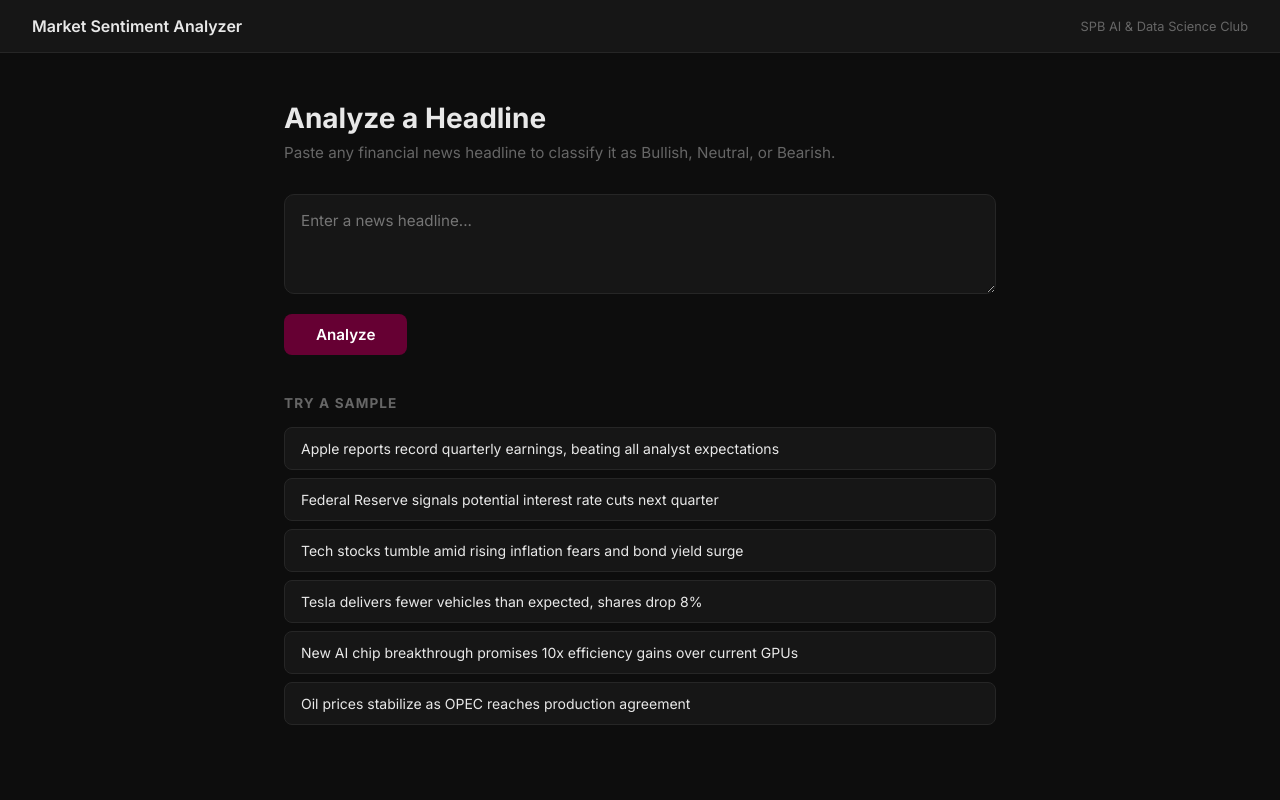
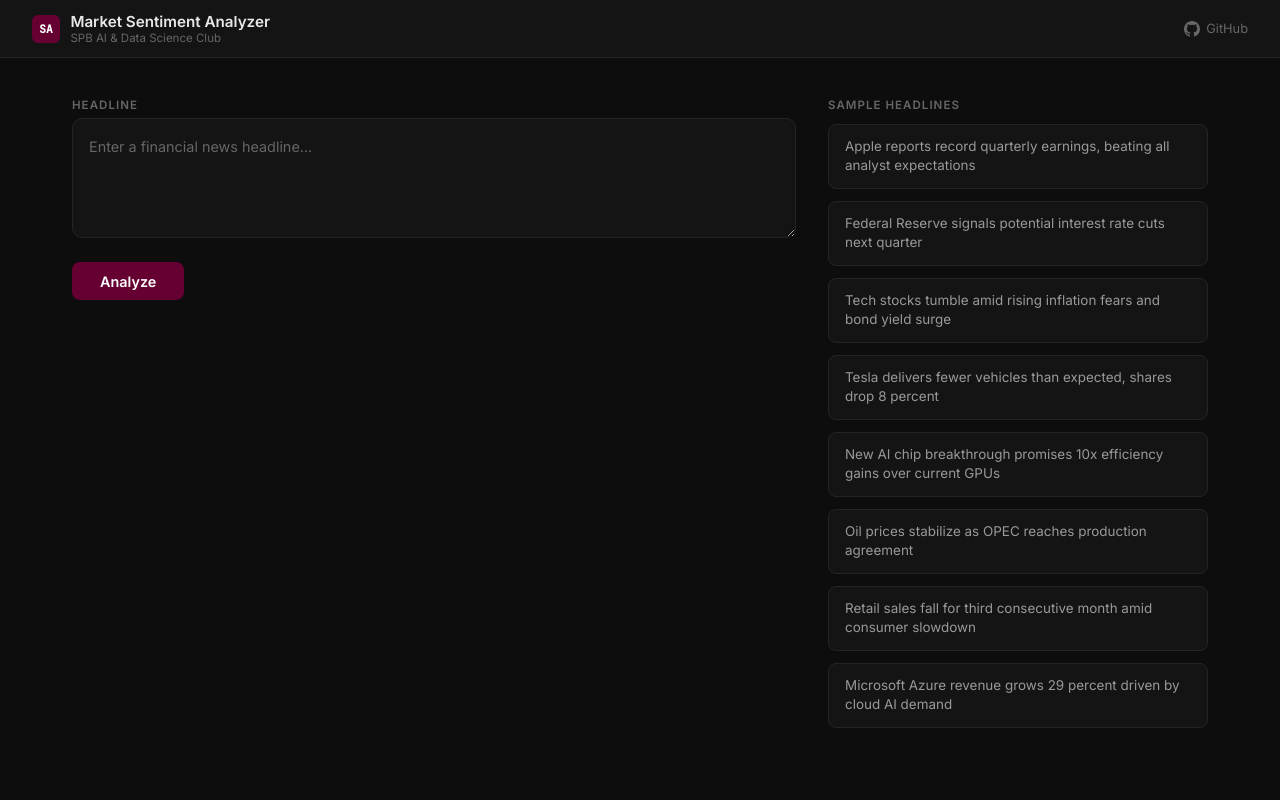
Before and after one commit to SPB-AI-Data-Science-Club/sentiment-analyzer, a Flask app: page / in a window 1280 px wide. Run offline with Flask 3, Linux system fonts and the light colour scheme.

Commit message:
Complete financial sentiment analyzer with DistilRoBERTa and score bar UI

```diff
--- a/app.py
+++ b/app.py
@@ -1,12 +1,8 @@
-"""
-Market Sentiment Analyzer
-Classify news headlines as Bullish / Neutral / Bearish using NLP.
-"""
+import os
 from flask import Flask, render_template, request, jsonify
 
 app = Flask(__name__)
 
-# Lazy-load model on first request
 _pipeline = None
 
 def get_pipeline():
@@ -22,18 +18,20 @@ def get_pipeline():
 
 
 LABEL_MAP = {
-    "positive": ("Bullish",  "#4ade80", "📈"),
-    "neutral":  ("Neutral",  "#fbbf24", "➡️"),
-    "negative": ("Bearish",  "#f87171", "📉"),
+    "positive": ("Bullish",  "#4ade80"),
+    "neutral":  ("Neutral",  "#fbbf24"),
+    "negative": ("Bearish",  "#f87171"),
 }
 
 SAMPLE_HEADLINES = [
     "Apple reports record quarterly earnings, beating all analyst expectations",
     "Federal Reserve signals potential interest rate cuts next quarter",
     "Tech stocks tumble amid rising inflation fears and bond yield surge",
-    "Tesla delivers fewer vehicles than expected, shares drop 8%",
+    "Tesla delivers fewer vehicles than expected, shares drop 8 percent",
     "New AI chip breakthrough promises 10x efficiency gains over current GPUs",
     "Oil prices stabilize as OPEC reaches production agreement",
+    "Retail sales fall for third consecutive month amid consumer slowdown",
+    "Microsoft Azure revenue grows 29 percent driven by cloud AI demand",
 ]
 
 
@@ -45,28 +43,32 @@ def index():
 @app.route("/api/analyze", methods=["POST"])
 def analyze():
     data = request.get_json(force=True)
-    text = data.get("text", "").strip()
+    text = (data.get("text") or "").strip()
     if not text:
         return jsonify({"error": "No text provided"}), 400
+    if len(text) > 1000:
+        return jsonify({"error": "Text too long (max 1000 characters)"}), 400
 
-    nlp = get_pipeline()
-    results = nlp(text[:512])[0]  # truncate to model max
+    try:
+        nlp     = get_pipeline()
+        results = nlp(text[:512])[0]
+    except Exception as e:
+        return jsonify({"error": f"Model error: {e}"}), 500
 
-    scores = {r["label"].lower(): r["score"] for r in results}
-    top_label = max(scores, key=scores.get)
-    label, color, icon = LABEL_MAP.get(top_label, ("Neutral", "#fbbf24", "➡️"))
+    scores = {r["label"].lower(): round(r["score"] * 100, 1) for r in results}
+    top    = max(scores, key=scores.get)
+    label, color = LABEL_MAP.get(top, ("Neutral", "#fbbf24"))
 
     return jsonify({
-        "label":    label,
-        "icon":     icon,
-        "color":    color,
+        "label": label,
+        "color": color,
         "scores": {
-            "bullish": round(scores.get("positive", 0) * 100, 1),
-            "neutral":  round(scores.get("neutral", 0) * 100, 1),
-            "bearish":  round(scores.get("negative", 0) * 100, 1),
+            "Bullish": scores.get("positive", 0),
+            "Neutral":  scores.get("neutral",  0),
+            "Bearish":  scores.get("negative", 0),
         },
     })
 
 
 if __name__ == "__main__":
-    app.run(debug=True, port=5003)
+    app.run(debug=True, host="0.0.0.0", port=5003)
--- /dev/null
+++ b/static/style.css
@@ -0,0 +1,195 @@
+*, *::before, *::after { box-sizing: border-box; margin: 0; padding: 0; }
+
+:root {
+  --burgundy:   #660033;
+  --burgundy-l: #8b0044;
+  --bg:         #0d0d0d;
+  --surface:    #141414;
+  --surface-2:  #1c1c1c;
+  --border:     #242424;
+  --border-l:   #2e2e2e;
+  --text:       #e8e8e8;
+  --muted:      #666;
+  --dim:        #999;
+  --radius:     10px;
+}
+
+body {
+  font-family: 'Inter', sans-serif;
+  background: var(--bg);
+  color: var(--text);
+  min-height: 100vh;
+  display: flex;
+  flex-direction: column;
+  -webkit-font-smoothing: antialiased;
+}
+
+.site-header {
+  background: var(--surface);
+  border-bottom: 1px solid var(--border);
+  padding: 0 2rem;
+  height: 58px;
+  display: flex;
+  align-items: center;
+  justify-content: space-between;
+  flex-shrink: 0;
+}
+
+.header-logo { display: flex; align-items: center; gap: .65rem; }
+
+.logo-mark {
+  width: 28px; height: 28px;
+  border-radius: 6px;
+  background: var(--burgundy);
+  color: #fff;
+  font-size: .7rem;
+  font-weight: 700;
+  display: flex;
+  align-items: center;
+  justify-content: center;
+  font-family: 'JetBrains Mono', monospace;
+}
+
+.header-title { font-size: .95rem; font-weight: 600; }
+.header-sub   { font-size: .72rem; color: var(--muted); }
+
+.header-link {
+  display: flex; align-items: center; gap: .4rem;
+  font-size: .8rem; color: var(--muted); text-decoration: none;
+  transition: color .2s;
+}
+.header-link:hover { color: var(--text); }
+
+/* Main layout */
+.main {
+  flex: 1;
+  display: grid;
+  grid-template-columns: 1fr 380px;
+  gap: 0;
+  max-width: 1200px;
+  width: 100%;
+  margin: 0 auto;
+  padding: 2.5rem 2rem;
+  gap: 2rem;
+  align-items: start;
+}
+
+@media (max-width: 800px) {
+  .main { grid-template-columns: 1fr; }
+}
+
+/* Left: input */
+.input-panel { display: flex; flex-direction: column; gap: 1.25rem; }
+
+.input-label {
+  font-size: .72rem;
+  font-weight: 600;
+  letter-spacing: .09em;
+  text-transform: uppercase;
+  color: var(--muted);
+  margin-bottom: .4rem;
+}
+
+textarea {
+  width: 100%;
+  min-height: 120px;
+  background: var(--surface);
+  border: 1px solid var(--border);
+  border-radius: var(--radius);
+  color: var(--text);
+  font-family: inherit;
+  font-size: .9rem;
+  line-height: 1.6;
+  padding: 1rem;
+  resize: vertical;
+  outline: none;
+  transition: border-color .2s;
+}
+textarea:focus { border-color: var(--burgundy); }
+textarea::placeholder { color: var(--muted); }
+
+.analyze-btn {
+  align-self: flex-start;
+  padding: .65rem 1.75rem;
+  background: var(--burgundy);
+  color: #fff;
+  border: none;
+  border-radius: 8px;
+  font-size: .9rem;
+  font-weight: 600;
+  cursor: pointer;
+  font-family: inherit;
+  transition: background .2s;
+}
+.analyze-btn:hover:not(:disabled) { background: var(--burgundy-l); }
+.analyze-btn:disabled { opacity: .5; cursor: not-allowed; }
+
+/* Result card */
+.result-card {
+  background: var(--surface);
+  border: 1px solid var(--border);
+  border-radius: var(--radius);
+  padding: 1.5rem;
+  display: none;
+}
+.result-card.visible { display: block; }
+
+.result-label {
+  font-size: 1.6rem;
+  font-weight: 800;
+  letter-spacing: -.02em;
+  margin-bottom: 1.25rem;
+}
+
+.score-bars { display: flex; flex-direction: column; gap: .85rem; }
+
+.score-row { display: flex; flex-direction: column; gap: .35rem; }
+
+.score-meta {
+  display: flex;
+  justify-content: space-between;
+  font-size: .82rem;
+}
+.score-name { color: var(--dim); font-weight: 500; }
+.score-pct  { font-family: 'JetBrains Mono', monospace; color: var(--muted); }
+
+.score-track {
+  height: 6px;
+  background: var(--surface-2);
+  border-radius: 3px;
+  overflow: hidden;
+}
+.score-fill {
+  height: 100%;
+  border-radius: 3px;
+  transition: width .6s cubic-bezier(.4,0,.2,1);
+  width: 0%;
+}
+
+/* Samples panel */
+.samples-panel {
+  display: flex;
+  flex-direction: column;
+  gap: .75rem;
+}
+
+.samples-label {
+  font-size: .72rem;
+  font-weight: 600;
+  letter-spacing: .09em;
+  text-transform: uppercase;
+  color: var(--muted);
+}
+
+.sample-item {
+  background: var(--surface);
+  border: 1px solid var(--border);
+  border-radius: 8px;
+  padding: .75rem 1rem;
+  font-size: .84rem;
+  color: var(--dim);
+  cursor: pointer;
+  line-height: 1.45;
+  transition: border-color .18s, color .18s;
+}
+.sample-item:hover { border-color: var(--border-l); color: var(--text); }
--- a/templates/index.html
+++ b/templates/index.html
@@ -4,115 +4,130 @@
   <meta charset="UTF-8" />
   <meta name="viewport" content="width=device-width, initial-scale=1.0" />
   <title>Sentiment Analyzer - SPB AI Club</title>
-  <link href="https://fonts.googleapis.com/css2?family=Inter:wght@400;500;600;700&family=JetBrains+Mono:wght@400;500&display=swap" rel="stylesheet" />
-  <style>
-    *, *::before, *::after { box-sizing: border-box; margin: 0; padding: 0; }
-    :root { --burgundy: #660033; --burgundy-l: #8b0044; --bg: #0d0d0d; --surface: #161616; --border: #262626; --text: #e8e8e8; --muted: #666; }
-    body { font-family: 'Inter', sans-serif; background: var(--bg); color: var(--text); min-height: 100vh; }
-    header { background: var(--surface); border-bottom: 1px solid var(--border); padding: 1rem 2rem; display: flex; align-items: center; justify-content: space-between; }
-    header h1 { font-size: 1rem; font-weight: 600; }
-    header span { font-size: .8rem; color: var(--muted); }
-    .main { max-width: 760px; margin: 3rem auto; padding: 0 1.5rem; }
-    h2 { font-size: 1.75rem; font-weight: 700; margin-bottom: .5rem; }
-    .sub { color: var(--muted); font-size: .95rem; margin-bottom: 2rem; }
-    textarea {
-      width: 100%; min-height: 100px; background: var(--surface); border: 1px solid var(--border);
-      border-radius: 10px; color: var(--text); font-family: inherit; font-size: .95rem;
-      padding: 1rem; resize: vertical; outline: none; transition: border-color .2s;
-    }
-    textarea:focus { border-color: var(--burgundy); }
-    .btn {
-      display: inline-block; margin-top: 1rem; padding: .7rem 2rem;
-      background: var(--burgundy); color: #fff; border: none; border-radius: 8px;
-      font-size: .95rem; font-weight: 600; cursor: pointer; font-family: inherit; transition: background .2s;
-    }
-    .btn:hover { background: var(--burgundy-l); }
-    .btn:disabled { opacity: .5; cursor: not-allowed; }
-    .result { margin-top: 2rem; background: var(--surface); border: 1px solid var(--border); border-radius: 12px; padding: 1.75rem; display: none; }
-    .result-label { font-size: 2rem; font-weight: 800; margin-bottom: 1rem; }
-    .bars { display: flex; flex-direction: column; gap: .6rem; }
-    .bar-row { display: grid; grid-template-columns: 80px 1fr 50px; align-items: center; gap: .75rem; }
-    .bar-label { font-size: .85rem; }
-    .bar-bg { height: 8px; border-radius: 4px; background: #222; overflow: hidden; }
-    .bar-fill { height: 100%; border-radius: 4px; transition: width .6s ease; }
-    .bar-val { font-size: .8rem; font-family: 'JetBrains Mono', monospace; text-align: right; color: var(--muted); }
-    .samples { margin-top: 2.5rem; }
-    .samples h3 { font-size: .85rem; color: var(--muted); text-transform: uppercase; letter-spacing: .08em; margin-bottom: 1rem; }
-    .sample { background: var(--surface); border: 1px solid var(--border); border-radius: 8px; padding: .75rem 1rem; margin-bottom: .5rem; font-size: .875rem; cursor: pointer; transition: border-color .2s; }
-    .sample:hover { border-color: var(--burgundy); }
-  </style>
+  <link rel="preconnect" href="https://fonts.googleapis.com" />
+  <link href="https://fonts.googleapis.com/css2?family=Inter:wght@400;500;600;700;800&family=JetBrains+Mono:wght@400;500&display=swap" rel="stylesheet" />
+  <link rel="stylesheet" href="{{ url_for('static', filename='style.css') }}" />
 </head>
 <body>
-  <header>
-    <h1>Market Sentiment Analyzer</h1>
-    <span>SPB AI &amp; Data Science Club</span>
+
+  <header class="site-header">
+    <div class="header-logo">
+      <div class="logo-mark">SA</div>
+      <div>
+        <div class="header-title">Market Sentiment Analyzer</div>
+        <div class="header-sub">SPB AI &amp; Data Science Club</div>
+      </div>
+    </div>
+    <a href="https://github.com/SPB-AI-Data-Science-Club/sentiment-analyzer" target="_blank" class="header-link">
+      <svg width="16" height="16" viewBox="0 0 24 24" fill="currentColor">
+        <path d="M12 0C5.374 0 0 5.373 0 12c0 5.302 3.438 9.8 8.207 11.387.599.111.793-.261.793-.577v-2.234c-3.338.726-4.033-1.416-4.033-1.416-.546-1.387-1.333-1.756-1.333-1.756-1.089-.745.083-.729.083-.729 1.205.084 1.839 1.237 1.839 1.237 1.07 1.834 2.807 1.304 3.492.997.107-.775.418-1.305.762-1.604-2.665-.305-5.467-1.334-5.467-5.931 0-1.311.469-2.381 1.236-3.221-.124-.303-.535-1.524.117-3.176 0 0 1.008-.322 3.301 1.23A11.509 11.509 0 0 1 12 5.803c1.02.005 2.047.138 3.006.404 2.291-1.552 3.297-1.23 3.297-1.23.653 1.653.242 2.874.118 3.176.77.84 1.235 1.911 1.235 3.221 0 4.609-2.807 5.624-5.479 5.921.43.372.823 1.102.823 2.222v3.293c0 .319.192.694.801.576C20.566 21.797 24 17.3 24 12c0-6.627-5.373-12-12-12z"/>
+      </svg>
+      GitHub
+    </a>
   </header>
+
   <div class="main">
-    <h2>Analyze a Headline</h2>
-    <p class="sub">Paste any financial news headline to classify it as Bullish, Neutral, or Bearish.</p>
 
-    <textarea id="input" placeholder="Enter a news headline..."></textarea>
-    <button class="btn" id="analyzeBtn" onclick="analyze()">Analyze</button>
+    <div class="input-panel">
+      <div>
+        <div class="input-label">Headline</div>
+        <textarea id="inputText" placeholder="Enter a financial news headline..."></textarea>
+      </div>
 
-    <div class="result" id="result">
-      <div class="result-label" id="resultLabel"></div>
-      <div class="bars">
-        <div class="bar-row">
-          <span class="bar-label">Bullish</span>
-          <div class="bar-bg"><div class="bar-fill" id="barBull" style="background:#4ade80;width:0%"></div></div>
-          <span class="bar-val" id="valBull">0%</span>
-        </div>
-        <div class="bar-row">
-          <span class="bar-label">Neutral</span>
-          <div class="bar-bg"><div class="bar-fill" id="barNeut" style="background:#fbbf24;width:0%"></div></div>
-          <span class="bar-val" id="valNeut">0%</span>
-        </div>
-        <div class="bar-row">
-          <span class="bar-label">Bearish</span>
-          <div class="bar-bg"><div class="bar-fill" id="barBear" style="background:#f87171;width:0%"></div></div>
-          <span class="bar-val" id="valBear">0%</span>
+      <button class="analyze-btn" id="analyzeBtn" onclick="analyze()">Analyze</button>
+
+      <div class="result-card" id="resultCard">
+        <div class="result-label" id="resultLabel"></div>
+        <div class="score-bars">
+          <div class="score-row">
+            <div class="score-meta">
+              <span class="score-name">Bullish</span>
+              <span class="score-pct" id="pctBullish">0%</span>
+            </div>
+            <div class="score-track">
+              <div class="score-fill" id="fillBullish" style="background:#4ade80"></div>
+            </div>
+          </div>
+          <div class="score-row">
+            <div class="score-meta">
+              <span class="score-name">Neutral</span>
+              <span class="score-pct" id="pctNeutral">0%</span>
+            </div>
+            <div class="score-track">
+              <div class="score-fill" id="fillNeutral" style="background:#fbbf24"></div>
+            </div>
+          </div>
+          <div class="score-row">
+            <div class="score-meta">
+              <span class="score-name">Bearish</span>
+              <span class="score-pct" id="pctBearish">0%</span>
+            </div>
+            <div class="score-track">
+              <div class="score-fill" id="fillBearish" style="background:#f87171"></div>
+            </div>
+          </div>
         </div>
       </div>
     </div>
 
-    <div class="samples">
-      <h3>Try a Sample</h3>
+    <div class="samples-panel">
+      <div class="samples-label">Sample Headlines</div>
       {% for s in samples %}
-      <div class="sample" onclick="useSample(this)">{{ s }}</div>
+      <div class="sample-item" onclick="useSample(this)">{{ s }}</div>
       {% endfor %}
     </div>
+
   </div>
 
   <script>
     function useSample(el) {
-      document.getElementById('input').value = el.textContent;
+      document.getElementById('inputText').value = el.textContent.trim();
     }
 
     async function analyze() {
-      const text = document.getElementById('input').value.trim();
+      const text = document.getElementById('inputText').value.trim();
       if (!text) return;
+
       const btn = document.getElementById('analyzeBtn');
-      btn.disabled = true; btn.textContent = 'Analyzing...';
+      btn.disabled = true;
+      btn.textContent = 'Analyzing...';
 
       try {
-        const res  = await fetch('/api/analyze', { method: 'POST', headers: {'Content-Type':'application/json'}, body: JSON.stringify({text}) });
+        const res  = await fetch('/api/analyze', {
+          method:  'POST',
+          headers: { 'Content-Type': 'application/json' },
+          body:    JSON.stringify({ text }),
+        });
         const data = await res.json();
         if (data.error) { alert(data.error); return; }
 
-        document.getElementById('result').style.display = 'block';
-        document.getElementById('resultLabel').textContent = data.icon + ' ' + data.label;
-        document.getElementById('resultLabel').style.color = data.color;
+        const card = document.getElementById('resultCard');
+        card.classList.add('visible');
 
-        document.getElementById('barBull').style.width = data.scores.bullish + '%';
-        document.getElementById('barNeut').style.width = data.scores.neutral + '%';
-        document.getElementById('barBear').style.width = data.scores.bearish + '%';
-        document.getElementById('valBull').textContent = data.scores.bullish + '%';
-        document.getElementById('valNeut').textContent = data.scores.neutral + '%';
-        document.getElementById('valBear').textContent = data.scores.bearish + '%';
+        const lbl = document.getElementById('resultLabel');
+        lbl.textContent  = data.label;
+        lbl.style.color  = data.color;
+
+        setBar('Bullish', data.scores['Bullish']);
+        setBar('Neutral',  data.scores['Neutral']);
+        setBar('Bearish',  data.scores['Bearish']);
+
+      } catch (err) {
+        alert('Request failed: ' + err.message);
       } finally {
-        btn.disabled = false; btn.textContent = 'Analyze';
+        btn.disabled = false;
+        btn.textContent = 'Analyze';
       }
     }
+
+    function setBar(name, pct) {
+      document.getElementById('pct'  + name).textContent = pct.toFixed(1) + '%';
+      document.getElementById('fill' + name).style.width = Math.min(pct, 100) + '%';
+    }
+
+    document.getElementById('inputText').addEventListener('keydown', e => {
+      if (e.key === 'Enter' && !e.shiftKey) { e.preventDefault(); analyze(); }
+    });
   </script>
 </body>
 </html>
```
